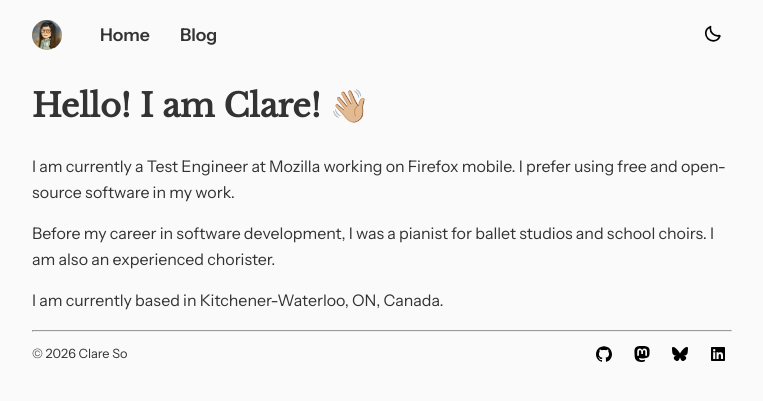
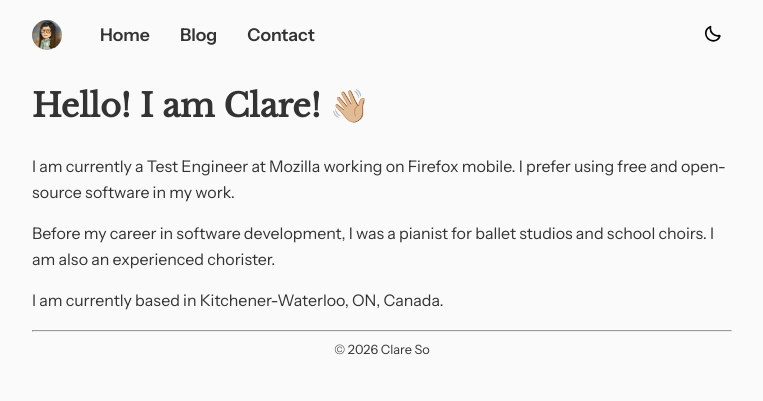
Before and after one commit to clarmso/clarmso.github.io, a Jekyll site: the page built from index.md, in a window 1280 px wide. Shown: the top 401 px of the page, without its empty margins (258-1021 px from the left). Built offline with Jekyll 4.4.1, drawn with Linux system fonts in a browser that asks for light colours.

Commit message:
Restore contact page and simplify centered footer

```diff
--- a/_layouts/default.html
+++ b/_layouts/default.html
@@ -44,6 +44,7 @@
           Home
         </a>
         <a href="/blog">Blog</a>
+        <a href="/contact">Contact</a>
       </div>
       <div class="nav-controls">
         <button id="theme-toggle" aria-label="Toggle theme">
@@ -57,23 +58,7 @@
     </main>
     <hr class="divider">
     <footer class="site-footer">
-      <div class="footer-meta">
-        <p class="footer-copyright">&copy; {{ site.time | date: '%Y' }} Clare So</p>
-        <div class="footer-social" aria-label="Social links">
-          <a class="footer-social-link" href="https://github.com/clarmso" aria-label="GitHub" title="GitHub">
-            <img class="social-icon-brand" src="{{ site.baseurl }}/assets/icons/social/github.svg" alt="" width="16" height="16">
-          </a>
-          <a class="footer-social-link" href="https://mastodon.online/@clarmso" rel="me" aria-label="Mastodon" title="Mastodon">
-            <img class="social-icon-brand" src="{{ site.baseurl }}/assets/icons/social/mastodon.svg" alt="" width="16" height="16">
-          </a>
-          <a class="footer-social-link" href="https://bsky.app/profile/clarmso.ca/" aria-label="Bluesky" title="Bluesky">
-            <img class="social-icon-brand" src="{{ site.baseurl }}/assets/icons/social/bluesky.svg" alt="" width="16" height="16">
-          </a>
-          <a class="footer-social-link" href="https://www.linkedin.com/in/clarmso/" aria-label="LinkedIn" title="LinkedIn">
-            <img class="social-icon-brand" src="{{ site.baseurl }}/assets/icons/social/linkedin.svg" alt="" width="16" height="16">
-          </a>
-        </div>
-      </div>
+      <p class="footer-copyright">&copy; {{ site.time | date: '%Y' }} Clare So</p>
     </footer>
 </body>
 </html>
--- a/assets/style.css
+++ b/assets/style.css
@@ -136,56 +136,10 @@ a:hover, a:focus {
 
 /* Footer styles */
 .site-footer {
-  text-align: left;
+  text-align: center;
    /* padding: 1em 0; */
   font-size: 0.8em;
   color: inherit;
-}
-
-.footer-meta {
-  display: flex;
-  justify-content: space-between;
-  align-items: center;
-  flex-wrap: nowrap;
-  gap: 8px;
-}
-
-.footer-social {
-  display: flex;
-  justify-content: flex-end;
-  flex-wrap: wrap;
-  gap: 10px;
-}
-
-.footer-social-link {
-  display: inline-flex;
-  align-items: center;
-  justify-content: center;
-  width: 28px;
-  height: 28px;
-  padding: 0;
-  border-radius: 999px;
-}
-
-.social-icon-brand {
-  width: 16px;
-  height: 16px;
-  display: block;
-  filter: brightness(0) saturate(100%);
-  transition: filter 0.2s;
-}
-
-html.dark-mode .site-footer .footer-social .footer-social-link .social-icon-brand {
-  filter: brightness(0) saturate(100%) invert(1);
-}
-
-.site-footer .footer-social .footer-social-link:hover .social-icon-brand,
-.site-footer .footer-social .footer-social-link:focus-visible .social-icon-brand {
-  filter: brightness(0) saturate(100%) invert(53%) sepia(74%) saturate(1651%) hue-rotate(196deg) brightness(102%) contrast(102%);
-}
-
-.footer-social-link {
-  color: var(--text-color);
 }
 
 .footer-copyright {
@@ -281,15 +235,6 @@ html.dark-mode .site-footer .footer-social .footer-social-link .social-icon-bran
     height: 1.1em;
   }
 
-  .footer-meta {
-    flex-direction: column;
-    align-items: center;
-    gap: 6px;
-  }
-
-  .site-footer {
-    text-align: center;
-  }
 }
 
 /* Desktop styles */
```
Also changed, not shown: contact.md (added, +12 -0 lines).
